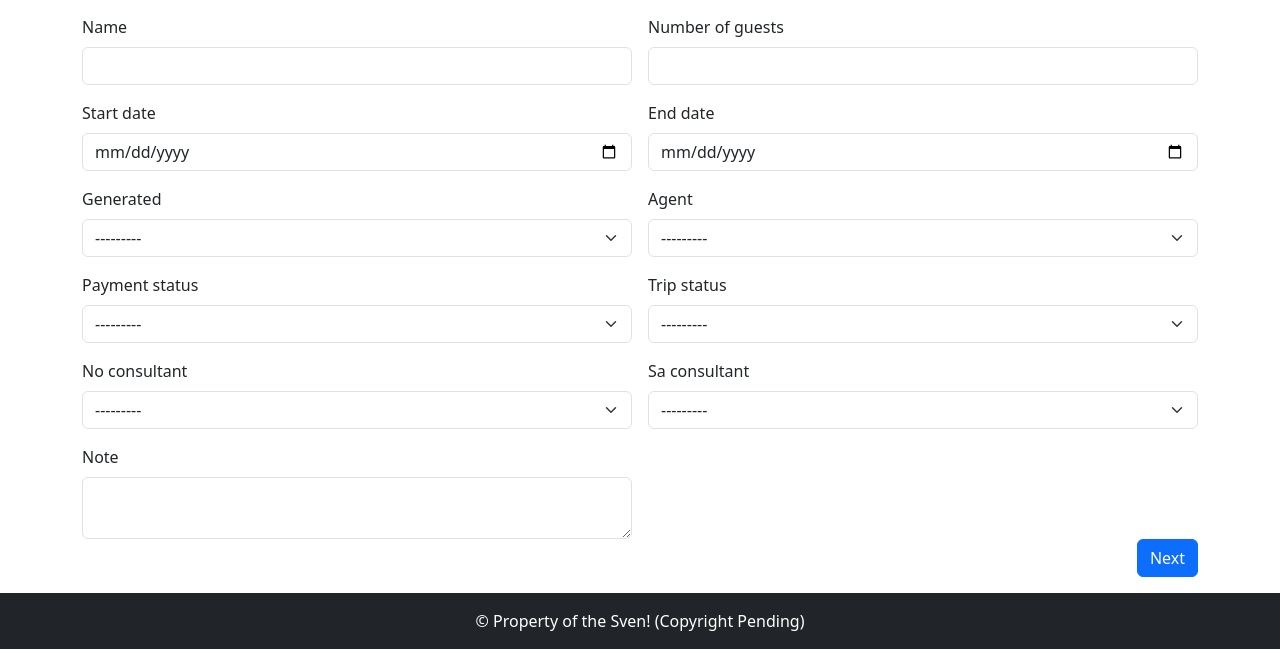
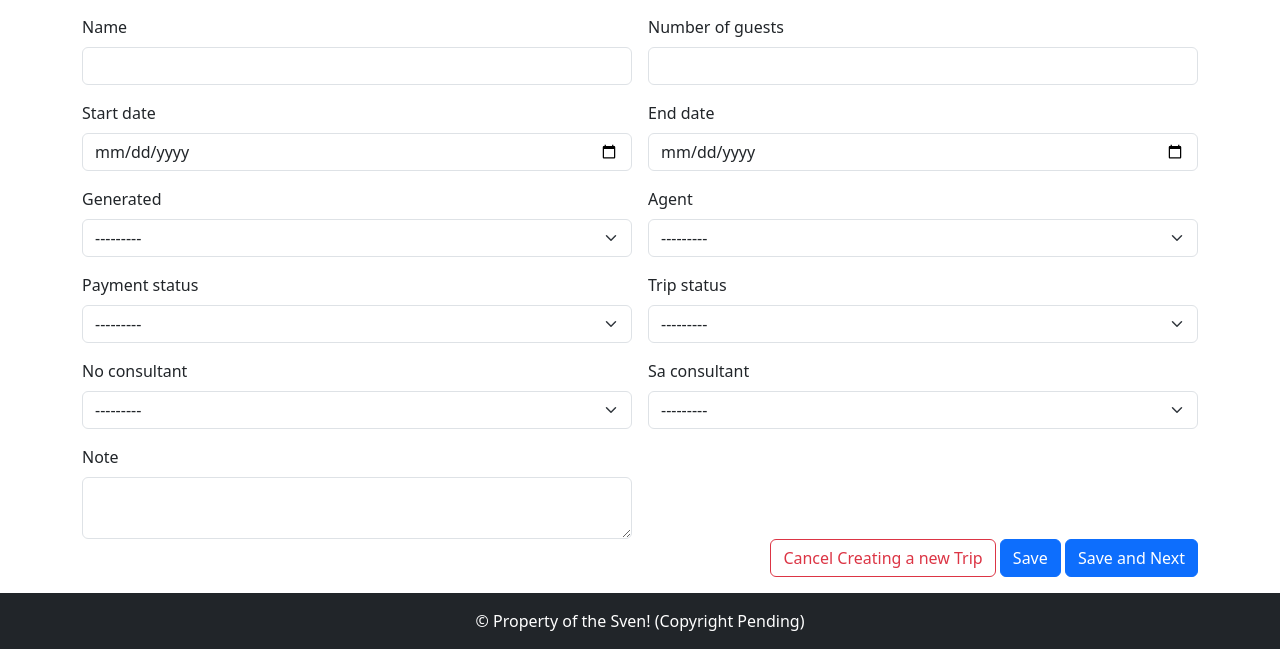
Before and after one commit to the-zulu-viking/GAT-project, a Django app: page /trips/create/ in a window 1280 px wide. Shown: the part 199-848 px from the top of the page. Run offline with Django 5.2, Linux system fonts and the light colour scheme; data comes from the database, SQL or seed files in the repository; data that the repository does not hold is empty.

Commit message:
cleaned up the trip creating and editting view function

```diff
--- a/TravelPlanner/booking_system/templates/booking_system/trip/trip_form.html
+++ b/TravelPlanner/booking_system/templates/booking_system/trip/trip_form.html
@@ -38,7 +38,14 @@
     </div>
 
     <div class="mt-6 text-end">
-        <button type="submit" class="btn btn-primary">Next</button>
+
+        {% if editing %}
+        <a class="btn btn-outline-danger" href="{% url 'view_trip' trip.id %}">Cancel Editing</a>
+        {% else %}
+        <a class="btn btn-outline-danger" href="{% url 'trips_overview' %}">Cancel Creating a new Trip</a>
+        {% endif %}
+        <button type="submit" name="action" value="save" class="btn btn-primary">Save</button>
+        <button type="submit" name="action" value="save_next" class="btn btn-primary">Save and Next</button>
     </div>
 </form>
 
--- a/TravelPlanner/booking_system/urls.py
+++ b/TravelPlanner/booking_system/urls.py
@@ -34,10 +34,10 @@ urlpatterns = [
     # Step 1: Trip Details
 
     path("trips/create/",
-        views.create_trip,
+        views.trip_form,
         name='create_trip'),
     path("trips/<int:trip_id>/edit",
-        views.edit_trip,
+        views.trip_form,
         name="edit_trip"),
 
     # Step 2: Guests
--- a/TravelPlanner/booking_system/views.py
+++ b/TravelPlanner/booking_system/views.py
@@ -17,40 +17,34 @@ def home(request):
     return render(request,"home.html")
 
 def trips_overview(request):
-    trips = Trip.objects.order_by()
+    trips = Trip.objects.all()
 
     context = {
         'trips' : trips
         }
     return render(request,"booking_system/trip/trips_overview.html", context=context)
 
-# Step 1: Creating a trip
+# Step 1: Creating a trip or editting
 
-def create_trip(request):
-    if request.method == 'POST':
-        form = TripForm(request.POST)
-        if form.is_valid():
-            trip = form.save()
-            return redirect('trip_guest_search', trip_id=trip.id, slot_index=0) # Redirect to Step 2
-    else:
-        form = TripForm()
-
-    return render(request, 'booking_system/trip/trip_form.html', {'form': form})
-
-def edit_trip(request, trip_id):
-    trip = get_object_or_404(Trip, id=trip_id)
+def trip_form(request, trip_id=None):
+    editing = trip_id is not None
+    trip = get_object_or_404(Trip, id=trip_id) if editing else None
 
     if request.method == 'POST':
         form = TripForm(request.POST, instance=trip)
         if form.is_valid():
-            form.save()
-            return redirect('trip_guest_search', trip_id=trip.id, slot_index=0)
+            trip = form.save()
+            action = request.POST.get('action')
+            if action == 'save_next':
+                return redirect('trip_guest_search', trip_id=trip.id, slot_index=0)
+            else:
+                return redirect('edit_trip', trip_id=trip.id)  # stays on same form
     else:
         form = TripForm(instance=trip)
 
     return render(request, 'booking_system/trip/trip_form.html', {
         'form': form,
-        'editing': True,
+        'editing': editing,
         'trip': trip
     })
 
```
